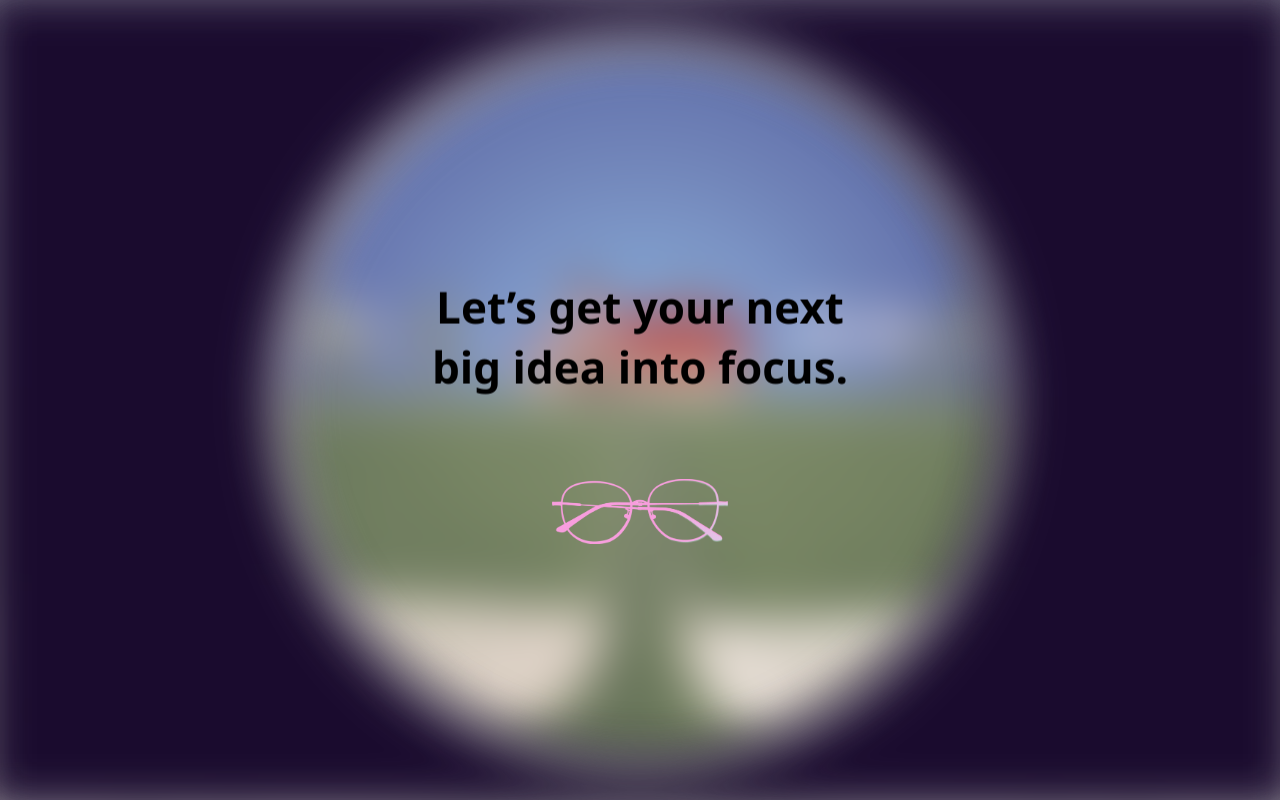
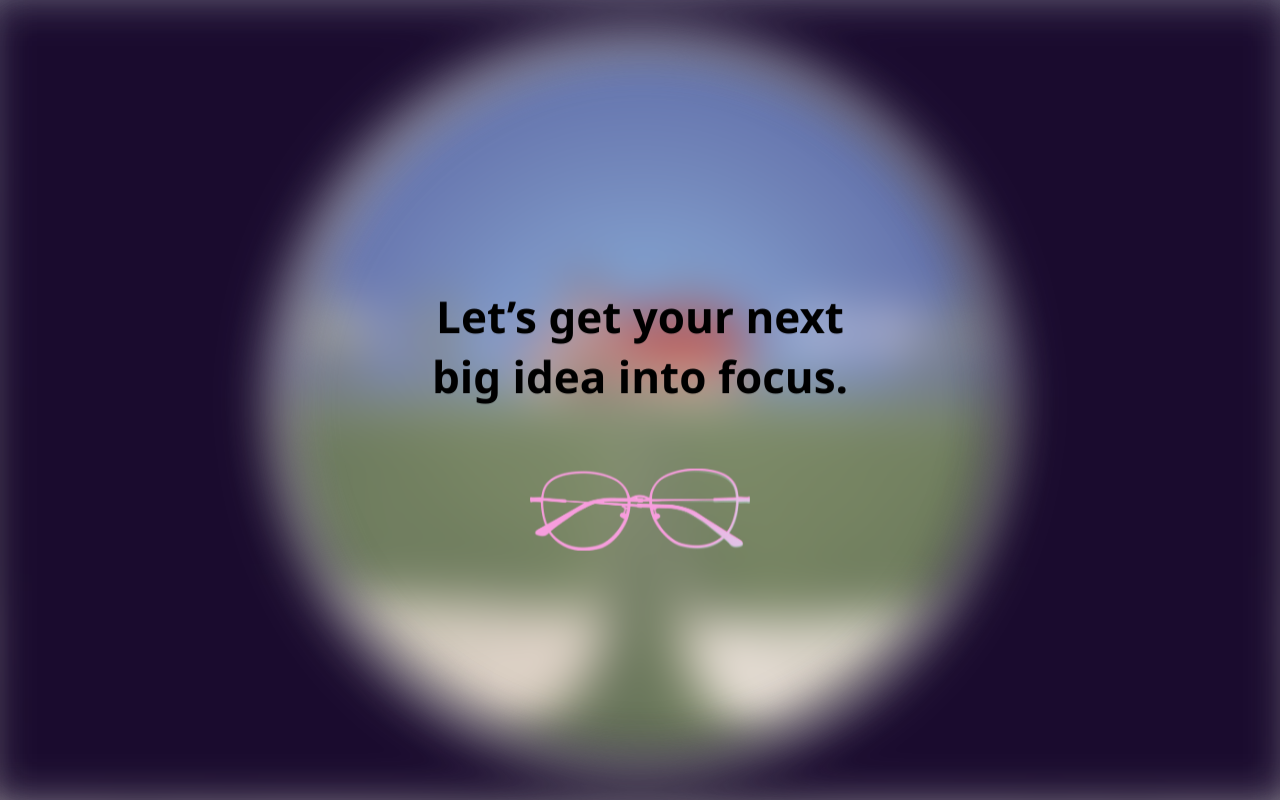
Before and after one commit to rmmindo/rheana-portfolio, a React (Vite) app in the folder apps/web/: page / in a window 1280 px wide. Built offline with nearby package versions, Linux system fonts and the light colour scheme.

Commit message:
style: enlarge glasses by 25% and tighten gap with statement

```diff
--- a/apps/web/src/styles/components/_gate.scss
+++ b/apps/web/src/styles/components/_gate.scss
@@ -47,7 +47,7 @@
 .gate__stage {
   display: grid;
   justify-items: center;
-  gap: calc(#{v.space(4)} * 0.67);
+  gap: calc(#{v.space(4)} * 0.45); /* Reduced by 33% again */
   transform-style: preserve-3d;
   background: transparent;
   border: none;
@@ -58,7 +58,7 @@
 .gate__glasses {
   display: grid;
   place-items: center;
-  padding: v.space(5) v.space(6);
+  padding: v.space(2) v.space(6); /* Reduced top/bottom padding to pull glasses closer to text */
   min-height: 96px;
   border: 0;
   background: none;
@@ -75,7 +75,7 @@
   100% { background-position: -50% 0; }
 }
 
-.gate__glasses img { width: clamp(7rem, 20vw, 11rem); height: auto; }
+.gate__glasses img { width: clamp(8.75rem, 25vw, 13.75rem); height: auto; } /* Increased by 25% */
 
 .gate:focus { outline: none; }
 
```
